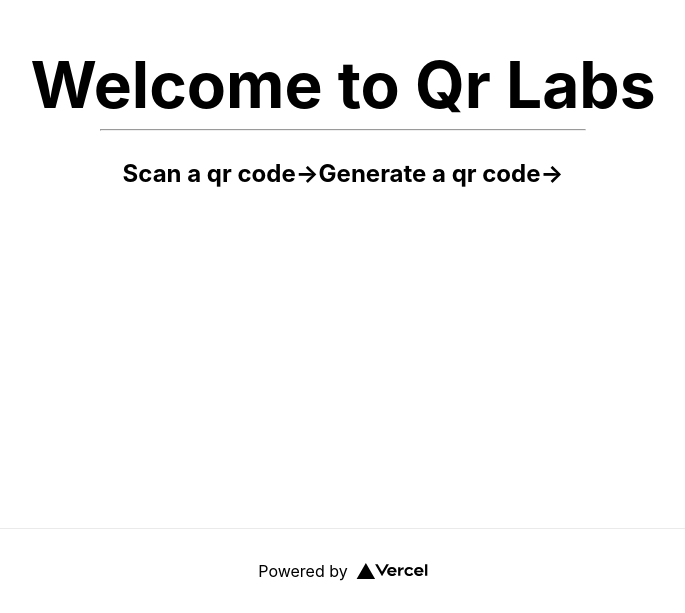
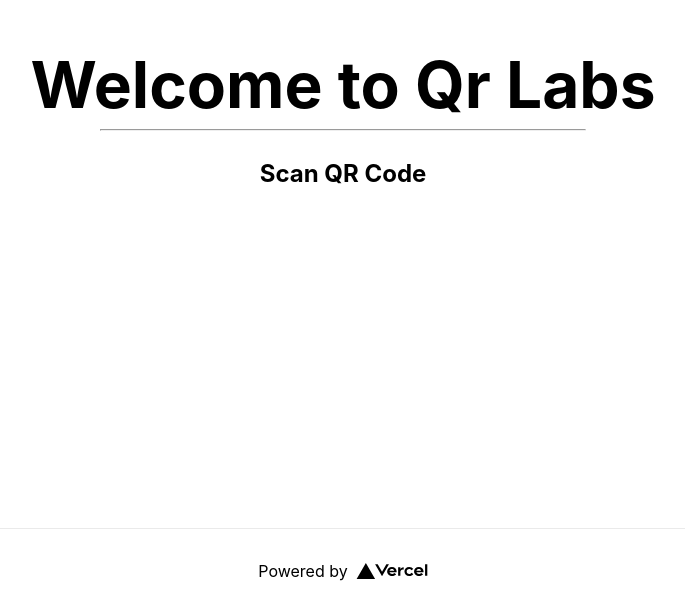
Before and after one commit to npmskailab/qr-scanner, a Next.js app: page / in a window 1280 px wide. Shown: the part 272-885 px from the top of the page, without its empty margins (297-982 px from the left). Built offline with nearby package versions, Linux system fonts and the light colour scheme.

Commit message:
add qr code lnk

```diff
--- a/pages/index.js
+++ b/pages/index.js
@@ -18,13 +18,7 @@ export default function Home() {
         <div className={styles.grid}>
           <Link href="/scan" className={styles.card}>
             <a>
-              <h2>Scan a qr code&rarr;</h2>
-            </a>
-          </Link>
-          {" "}
-          <Link href="/generate" className={styles.card}>
-            <a>
-              <h2> Generate a qr code&rarr;</h2>
+              <h2>Scan QR Code</h2>
             </a>
           </Link>
         </div>
```
